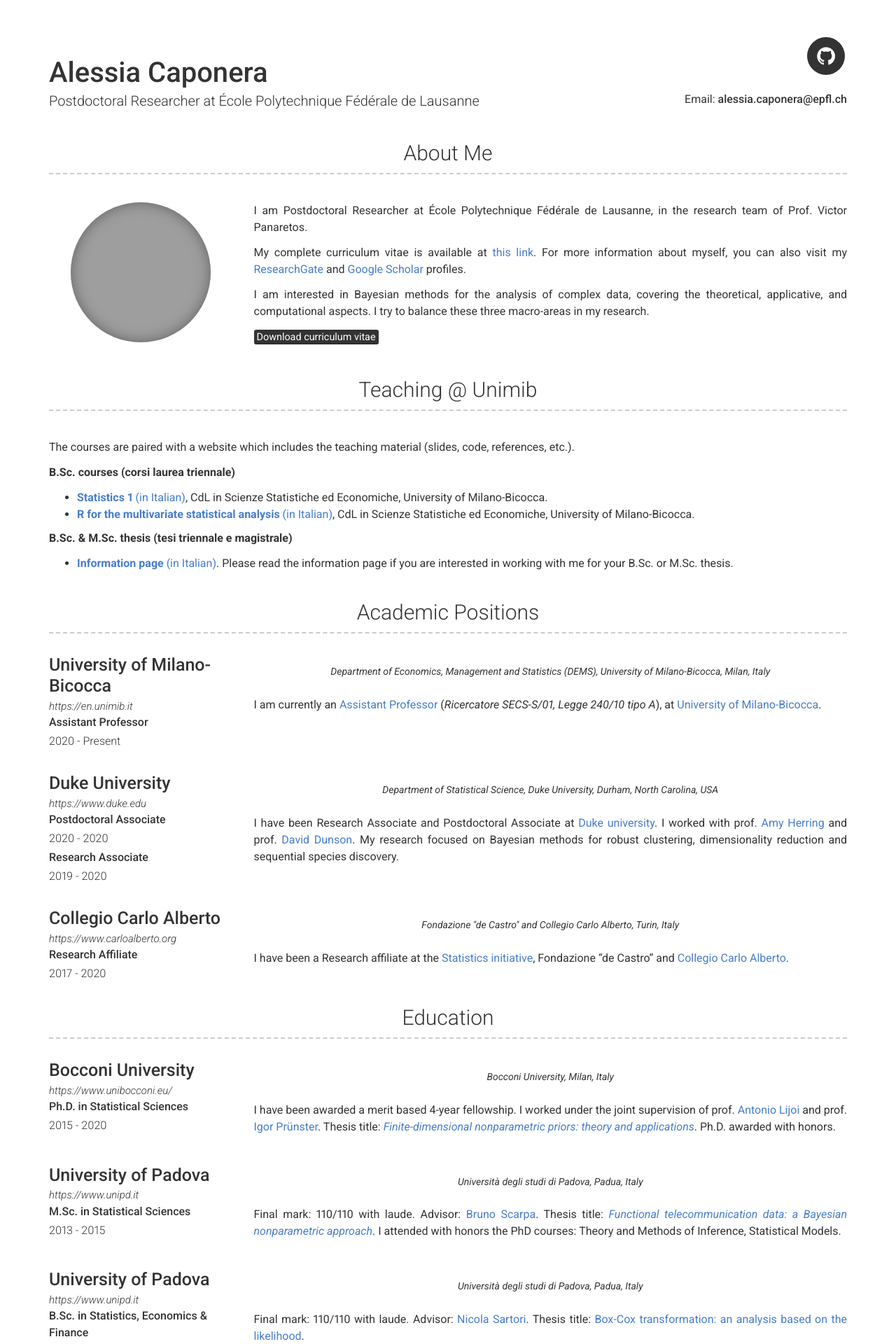
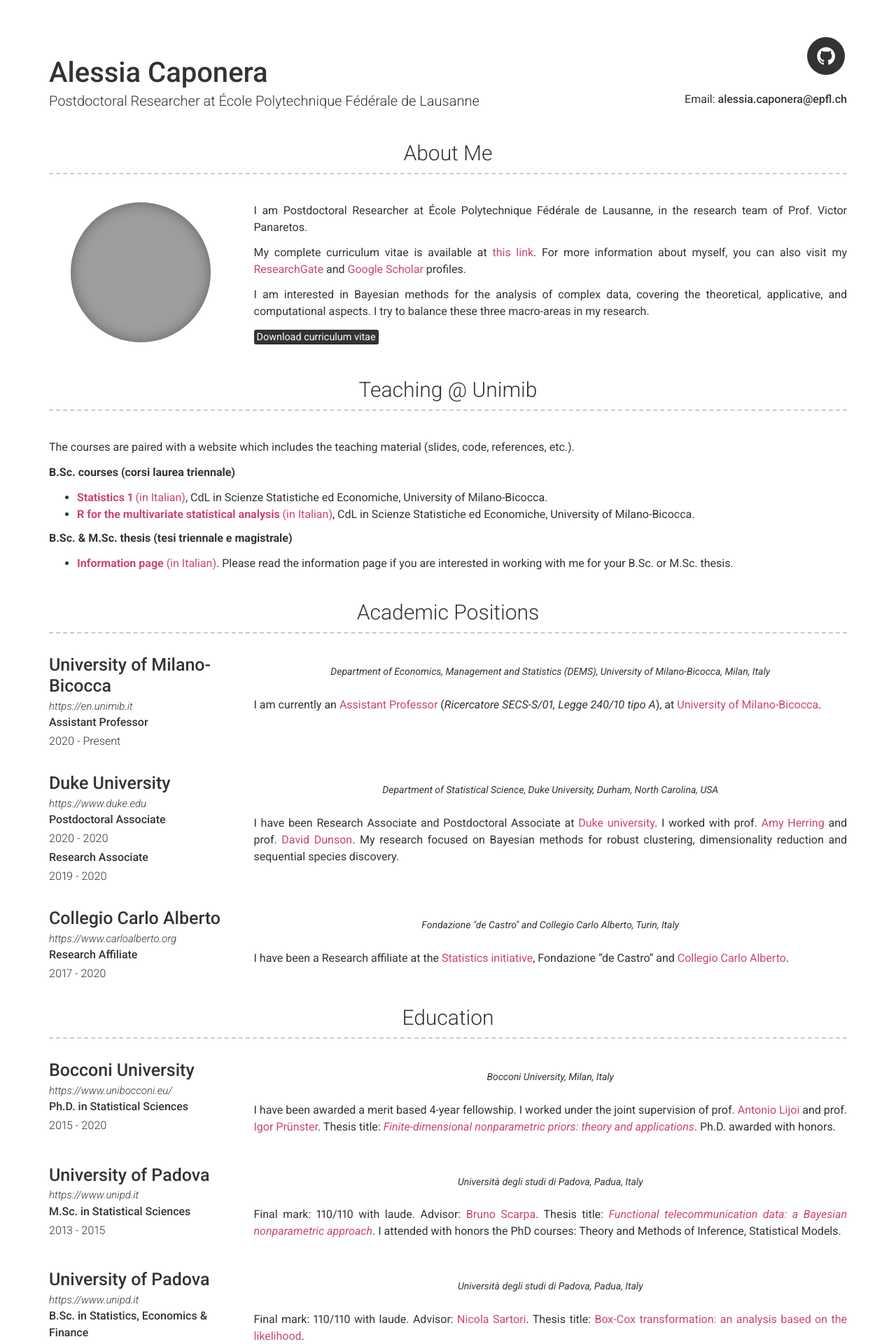
Before and after one commit to alessiacaponera/alessiacaponera.github.io, a Jekyll site: the page built from index.md, in a window 1280 px wide. Shown: the top 1920 px of the page at 70% size. Built offline with Jekyll 4.4.1, drawn with Linux system fonts in a browser that asks for light colours; grey boxes are pictures that could not be loaded.

Commit message:
Update type.scss

```diff
--- a/_sass/type.scss
+++ b/_sass/type.scss
@@ -26,13 +26,13 @@ p {
   margin: 0 0 0.75em; }
 
 a {
-  color: #477dca;
+  color: #ca476c;
   transition: color 150ms ease;
 }
 a:active,
 a:focus,
 a:hover {
-color: #355e98;
+color: #ca476c;
 }
 
 h1 {
```
